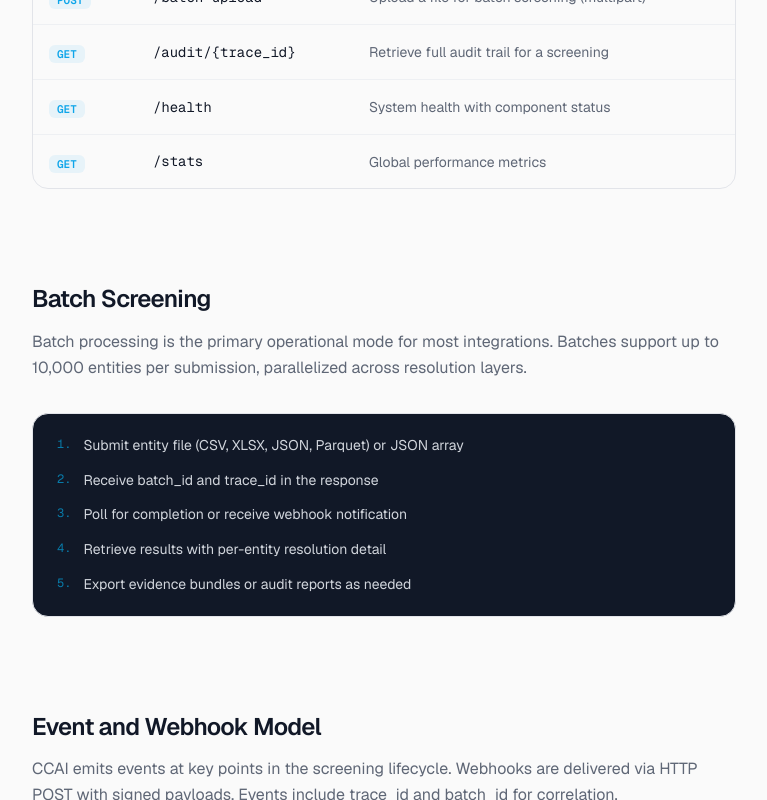
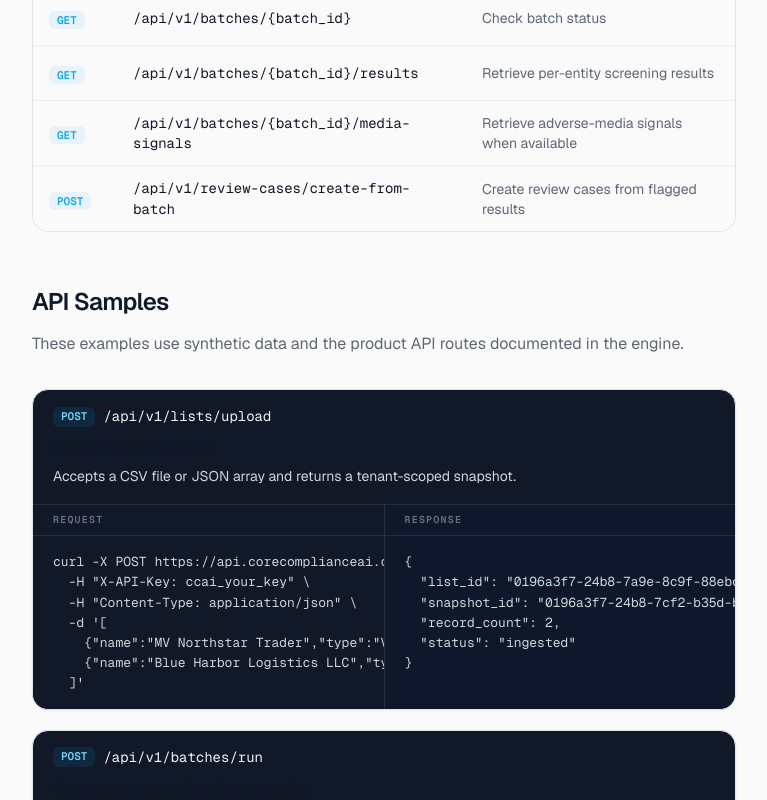
Before and after one commit to Alex2026-ai/ccai-marketing, a Next.js app: page /developer in a window 1280 px wide. Shown: the part 1260-2060 px from the top of the page, without its empty margins (256-1023 px from the left). Built offline with nearby package versions, Linux system fonts and the light colour scheme.

Commit message:
Add developer API samples
Add developer API samples

- Add reusable product API sample cards
- Align developer endpoint table to implemented API-key product routes
- Remove unverified hard batch-size copy
- Mark API sample assets complete with implemented route names

```diff
--- a/src/app/developer/page.tsx
+++ b/src/app/developer/page.tsx
@@ -4,6 +4,7 @@ import { ArrowRight } from "lucide-react"
 import { AnimateOnScroll } from "@/components/animate-on-scroll"
 import { ContinueReading } from "@/components/continue-reading"
 import { ConsumptionModelDiagram } from "@/components/marketing/consumption-model-diagram"
+import { DeveloperApiSamples } from "@/components/marketing/developer-api-samples"
 
 export const metadata: Metadata = {
   title: "Developer — CoreCompliance AI",
@@ -12,12 +13,12 @@ export const metadata: Metadata = {
 }
 
 const endpoints = [
-  { method: "POST", path: "/resolve", desc: "Screen a single entity" },
-  { method: "POST", path: "/batch", desc: "Submit a batch of entities (JSON array)" },
-  { method: "POST", path: "/batch-upload", desc: "Upload a file for batch screening (multipart)" },
-  { method: "GET", path: "/audit/{trace_id}", desc: "Retrieve full audit trail for a screening" },
-  { method: "GET", path: "/health", desc: "System health with component status" },
-  { method: "GET", path: "/stats", desc: "Global performance metrics" },
+  { method: "POST", path: "/api/v1/lists/upload", desc: "Upload CSV or JSON entities and create a snapshot" },
+  { method: "POST", path: "/api/v1/batches/run", desc: "Run screening against an uploaded snapshot" },
+  { method: "GET", path: "/api/v1/batches/{batch_id}", desc: "Check batch status" },
+  { method: "GET", path: "/api/v1/batches/{batch_id}/results", desc: "Retrieve per-entity screening results" },
+  { method: "GET", path: "/api/v1/batches/{batch_id}/media-signals", desc: "Retrieve adverse-media signals when available" },
+  { method: "POST", path: "/api/v1/review-cases/create-from-batch", desc: "Create review cases from flagged results" },
 ]
 
 const events = [
@@ -49,7 +50,7 @@ export default function DeveloperPage() {
       <AnimateOnScroll className="mt-24">
         <h2 className="text-2xl font-semibold tracking-tight">API Endpoints</h2>
         <p className="mt-4 text-base leading-relaxed text-muted">
-          Authentication via API key. Tenant context bound via request header. All responses include trace identifiers for audit correlation.
+          Authentication uses an API key. Tenant context is resolved from the key, and responses carry identifiers for audit correlation.
         </p>
         <div className="mt-8 overflow-hidden rounded-2xl border border-border">
           <table className="w-full text-left">
@@ -75,10 +76,20 @@ export default function DeveloperPage() {
         </div>
       </AnimateOnScroll>
 
+      <AnimateOnScroll className="mt-14">
+        <h2 className="text-2xl font-semibold tracking-tight">API Samples</h2>
+        <p className="mt-4 text-base leading-relaxed text-muted">
+          These examples use synthetic data and the product API routes documented in the engine.
+        </p>
+        <div className="mt-8">
+          <DeveloperApiSamples />
+        </div>
+      </AnimateOnScroll>
+
       <AnimateOnScroll className="mt-24">
         <h2 className="text-2xl font-semibold tracking-tight">Batch Screening</h2>
         <p className="mt-4 text-base leading-relaxed text-muted">
-          Batch processing is the primary operational mode for most integrations. Batches support up to 10,000 entities per submission, parallelized across resolution layers.
+          Batch processing is the primary operational mode for most integrations. Batches return durable identifiers that connect uploaded snapshots, screening jobs, results, and review cases.
         </p>
         <div className="mt-8 rounded-2xl border border-border bg-[#111827] px-6 py-5">
           <ol className="space-y-3">
--- /dev/null
+++ b/src/components/marketing/developer-api-samples.tsx
@@ -0,0 +1,79 @@
+const apiSamples = [
+  {
+    title: "Upload a screening list",
+    method: "POST",
+    path: "/api/v1/lists/upload",
+    description: "Accepts a CSV file or JSON array and returns a tenant-scoped snapshot.",
+    request: `curl -X POST https://api.corecomplianceai.com/api/v1/lists/upload \\
+  -H "X-API-Key: ccai_your_key" \\
+  -H "Content-Type: application/json" \\
+  -d '[
+    {"name":"MV Northstar Trader","type":"VESSEL","id":"IMO 9123456","country":"MH"},
+    {"name":"Blue Harbor Logistics LLC","type":"ORGANIZATION","country":"US"}
+  ]'`,
+    response: `{
+  "list_id": "0196a3f7-24b8-7a9e-8c9f-88ebc7b9639e",
+  "snapshot_id": "0196a3f7-24b8-7cf2-b35d-b78dcda743a1",
+  "record_count": 2,
+  "status": "ingested"
+}`,
+  },
+  {
+    title: "Run screening against the snapshot",
+    method: "POST",
+    path: "/api/v1/batches/run",
+    description: "Starts screening for a previously uploaded snapshot and returns correlation IDs.",
+    request: `curl -X POST https://api.corecomplianceai.com/api/v1/batches/run \\
+  -H "X-API-Key: ccai_your_key" \\
+  -H "Content-Type: application/json" \\
+  -d '{
+    "snapshot_id": "0196a3f7-24b8-7cf2-b35d-b78dcda743a1"
+  }'`,
+    response: `{
+  "batch_id": "0196a3f7-7e04-76f2-9ef5-4daef6caa019",
+  "job_id": "job_0196a3f7_0001",
+  "snapshot_id": "0196a3f7-24b8-7cf2-b35d-b78dcda743a1",
+  "status": "queued"
+}`,
+  },
+]
+
+export function DeveloperApiSamples() {
+  return (
+    <div className="space-y-5">
+      {apiSamples.map((sample) => (
+        <div key={sample.path} className="overflow-hidden rounded-2xl border border-border bg-[#111827] shadow-soft">
+          <div className="border-b border-white/10 px-5 py-4">
+            <div className="flex flex-wrap items-center gap-2">
+              <span className="rounded-md bg-sky-400/10 px-2 py-0.5 font-mono text-[11px] font-semibold text-sky-300">
+                {sample.method}
+              </span>
+              <span className="font-mono text-sm text-gray-100">{sample.path}</span>
+            </div>
+            <h3 className="mt-3 text-base font-semibold text-white">{sample.title}</h3>
+            <p className="mt-2 text-sm leading-relaxed text-gray-300">{sample.description}</p>
+          </div>
+
+          <div className="grid gap-px bg-white/10 md:grid-cols-2">
+            <div className="bg-[#111827]">
+              <div className="border-b border-white/10 px-5 py-2 font-mono text-[10px] font-semibold uppercase tracking-[0.12em] text-gray-500">
+                Request
+              </div>
+              <pre className="overflow-auto px-5 py-4 text-[12px] leading-relaxed text-gray-300">
+                <code>{sample.request}</code>
+              </pre>
+            </div>
+            <div className="bg-[#0f172a]">
+              <div className="border-b border-white/10 px-5 py-2 font-mono text-[10px] font-semibold uppercase tracking-[0.12em] text-gray-500">
+                Response
+              </div>
+              <pre className="overflow-auto px-5 py-4 text-[12px] leading-relaxed text-gray-300">
+                <code>{sample.response}</code>
+              </pre>
+            </div>
+          </div>
+        </div>
+      ))}
+    </div>
+  )
+}
```
Also changed, not shown: 1 other file (tests, documents, lock files or other folders).
